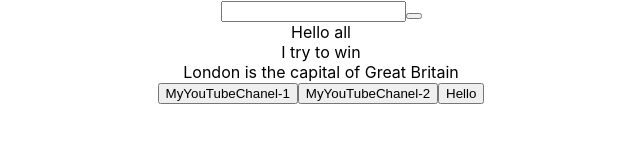
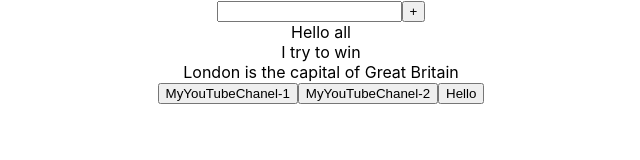
Before and after one commit to Kliapwnz/button, a React (Create React App) app: page / in a window 1280 px wide. Shown: the top 160 px of the page, without its empty margins (319-959 px from the left). Built offline with nearby package versions, Linux system fonts and the light colour scheme.

Commit message:
add 2 components

```diff
--- a/src/App.tsx
+++ b/src/App.tsx
@@ -30,7 +30,7 @@ function App() {
         <div className="App">
             {/*<FullInput addMessage={addMessage}/>*/}
             <Input/>
-            <ButtonForInput/>
+            <ButtonForInput name={"+"} callBack={()=>{}}/>
 
             <div>
                 {message.map((el, index) => {
```
